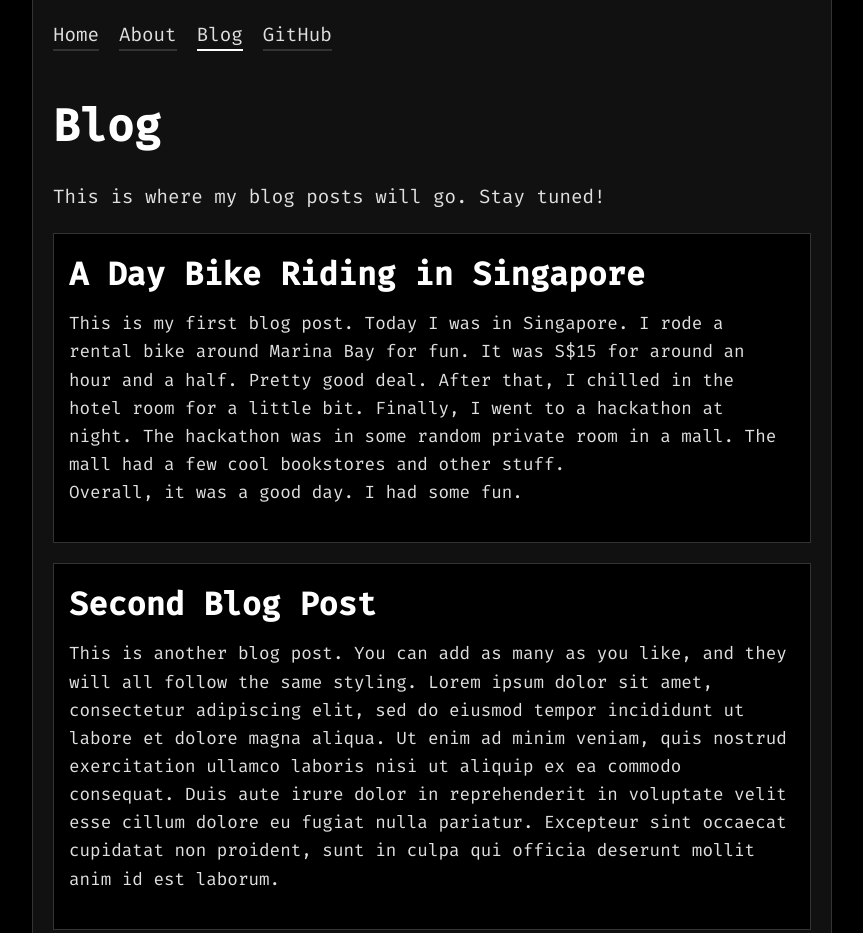
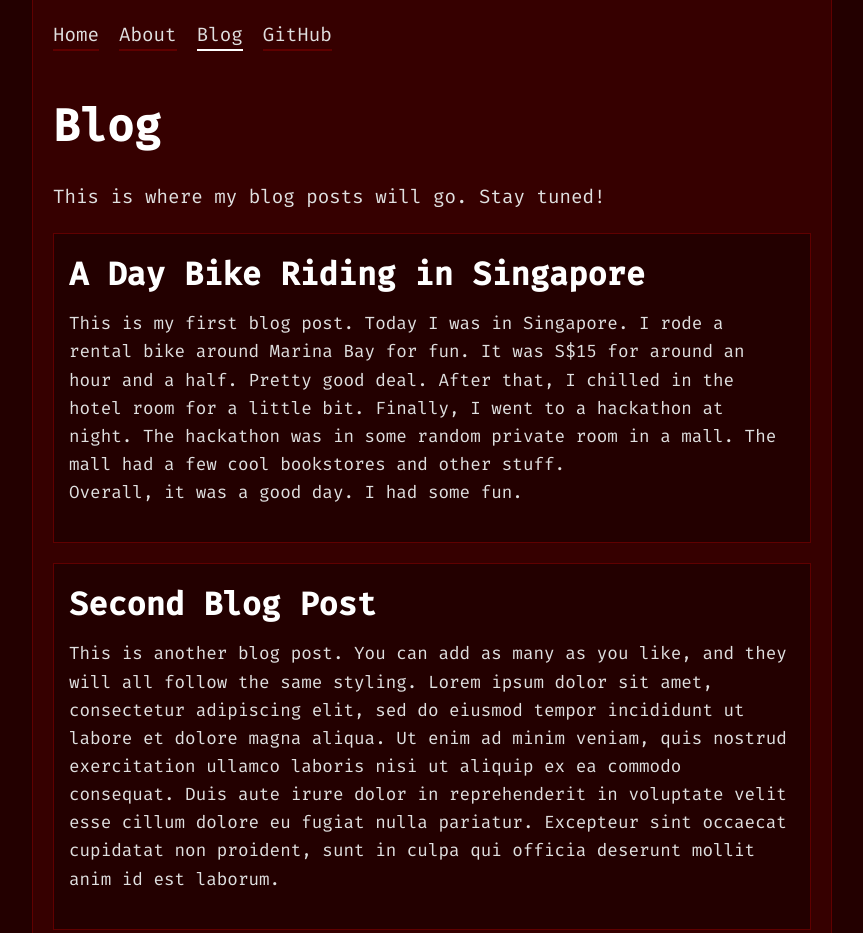
Before and after one commit to gnart-gnart/example-minimalist-website, a plain HTML site: page blog.html in a window 1280 px wide. Shown: the top 933 px of the page, without its empty margins (208-1071 px from the left). Drawn offline with Linux system fonts and the light colour scheme.

Commit message:
changed website color for demonstration of pipeline

```diff
--- a/styles.css
+++ b/styles.css
@@ -7,7 +7,7 @@
 
 /* Absolute Black Background for the Page */
 body {
-  background-color: black; /* Absolute black */
+  background-color: rgb(35, 0, 0); /* Absolute black */
   color: #e0e0e0;
   font-family: 'Fira Mono', monospace; /* Terminal-like font */
   line-height: 1.6;
@@ -19,9 +19,9 @@ body {
   max-width: 800px; /* Max width for content */
   margin: 0 auto; /* Center horizontally */
   padding: 20px; /* Padding inside the container */
-  background-color: #111; /* Container background */
-  border-left: 1px solid #333; /* Outline on the left */
-  border-right: 1px solid #333; /* Outline on the right */
+  background-color: #360000; /* Container background */
+  border-left: 1px solid #600000; /* Outline on the left */
+  border-right: 1px solid #600000; /* Outline on the right */
 }
 
 /* Header */
@@ -51,7 +51,7 @@ nav a::after {
   bottom: -5px;
   width: 100%;
   height: 2px;
-  background-color: #333; /* 50% opacity underline */
+  background-color: #600000; /* 50% opacity underline */
   transition: background-color 0s; /* Instant switch */
 }
 
@@ -80,10 +80,10 @@ p {
 
 /* Blog Post Styling */
 .blog-post {
-  background-color: black; /* Slightly lighter gray background */
+  background-color: rgb(35, 0, 0); /* Slightly lighter gray background */
   padding: 15px; /* Padding inside the blog post */
   margin-bottom: 20px; /* Margin between blog posts */
-  border: 1px solid #333;
+  border: 1px solid #600000;
 }
 
 /* Optional: Add extra margin for <br> tags if needed */
```
